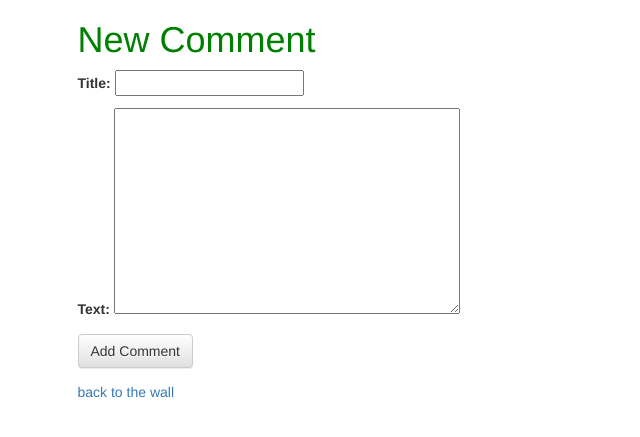
After one commit to django-denmark/djangoschool-docs, a Django app: page /post/1/comment/ in a window 1280 px wide. The commit adds this page. Shown: the top 437 px of the page, without its empty margins (0-640 px from the left). Run offline with Django 3.2, Linux system fonts and the light colour scheme; some libraries are stand-ins or nearby versions.

Commit message:
Add comments to the project

```diff
--- a/code/static_src/css/wall.css
+++ b/code/static_src/css/wall.css
@@ -4,6 +4,15 @@ body {
 
 h1 {
     color: green;
+}
+
+.wall-comment {
+    border: 1px solid;
+    width: 480px;
+    padding-left: 5px;
+    padding-right: 5px;
+    margin-top: 3px;
+    margin-bottom: 3px;
 }
 
 .wall-post {
--- /dev/null
+++ b/code/templates/wall/comment_new.html
@@ -0,0 +1,15 @@
+{% extends 'wall/base.html' %}
+
+{% block content %}
+
+<h1>New Comment</h1>
+
+<form method="POST" class="post-form">
+    {% csrf_token %}
+    {{ form.as_p }}
+    <button type="submit" class="save btn btn-default">Add Comment</button>
+</form>
+
+<a href={% url 'post_wall' %}>back to the wall</a>
+
+{% endblock %}
--- a/code/wall/forms.py
+++ b/code/wall/forms.py
@@ -1,9 +1,25 @@
 from django import forms
 
-from .models import Post
+from .models import Post, Comment
+
 
 class PostForm(forms.ModelForm):
 
     class Meta:
         model = Post
         fields = ('title', 'text',)
+
+
+class CommentForm(forms.ModelForm):
+
+    class Meta:
+        model = Comment
+        fields = ('title', 'text',)
+
+    def clean_text(self):
+        text = self.cleaned_data['text']
+
+        if 'cake' not in text.lower():
+            raise forms.ValidationError("I only want comments about cake!!")
+
+        return text
--- a/code/wall/models.py
+++ b/code/wall/models.py
@@ -1,9 +1,20 @@
 from django.db import models
 from django.utils import timezone
+
 
 class Post(models.Model):
     author = models.ForeignKey('auth.User')
     title = models.CharField(max_length=200)
     text = models.TextField()
-    created_date = models.DateTimeField(
-            default=timezone.now)
+    created_date = models.DateTimeField(default=timezone.now)
+
+
+class Comment(models.Model):
+
+    post = models.ForeignKey(Post, related_name='comments')
+    title = models.CharField(max_length=200)
+    text = models.TextField()
+    created_date = models.DateTimeField(default=timezone.now)
+
+    def __str__(self):
+        return self.title
--- a/code/wall/urls.py
+++ b/code/wall/urls.py
@@ -6,4 +6,9 @@ urlpatterns = patterns('',
     url(r'^example/$', views.example_html_view, name='example'),
     url(r'^post/new/$', views.post_write_new, name='post_new'),
     url(r'^post/(?P<pk>[0-9]+)/$', views.post_detail, name='post_detail'),
+    url(
+        r'^post/(?P<post_pk>[0-9]+)/comment/$',
+        views.comment_write_new,
+        name='comment_new'
+    ),
 )
--- a/code/wall/views.py
+++ b/code/wall/views.py
@@ -1,7 +1,7 @@
 from django.shortcuts import render
 from django.shortcuts import redirect
 
-from .forms import PostForm
+from .forms import PostForm, CommentForm
 from .models import Post
 
 
@@ -29,7 +29,6 @@ def post_detail(request, pk):
     )
 
 
-
 def post_write_new(request):
     form = PostForm()
     if request.method == "POST":
@@ -42,10 +41,31 @@ def post_write_new(request):
     else:
         form = PostForm()
 
-
     return render(
         request,
         'wall/post_new.html', {
             'form': form,
         }
     )
+
+
+def comment_write_new(request, post_pk):
+    form = CommentForm()
+
+    if request.method == "POST":
+        form = CommentForm(request.POST)
+        if form.is_valid():
+            comment = form.save(commit=False)
+            comment.post = Post.objects.get(pk=post_pk)
+            comment.save()
+            return redirect('post_detail', pk=post_pk)
+    else:
+        form = PostForm()
+
+    return render(
+        request,
+        'wall/comment_new.html', {
+            'form': form,
+            'post_pk': post_pk,
+        }
+    )
```
Also changed, not shown: code/templates/wall/post_details.html (+9 -0 lines), code/wall/admin.py (+12 -2 lines), code/wall/migrations/0002_comment.py (added).
